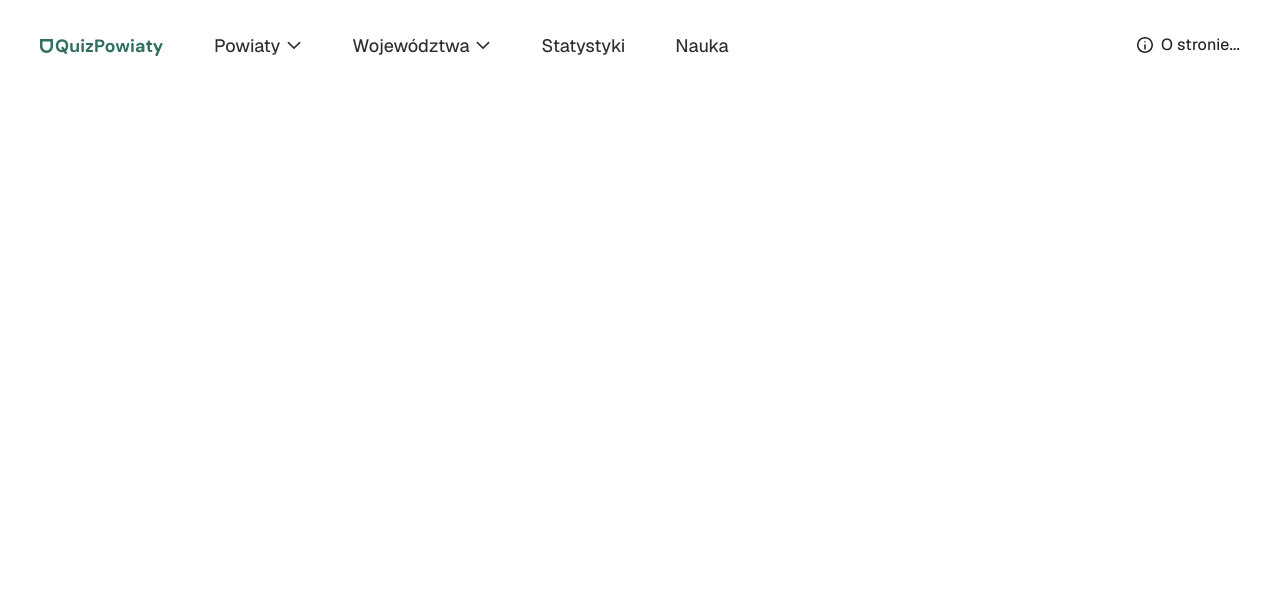
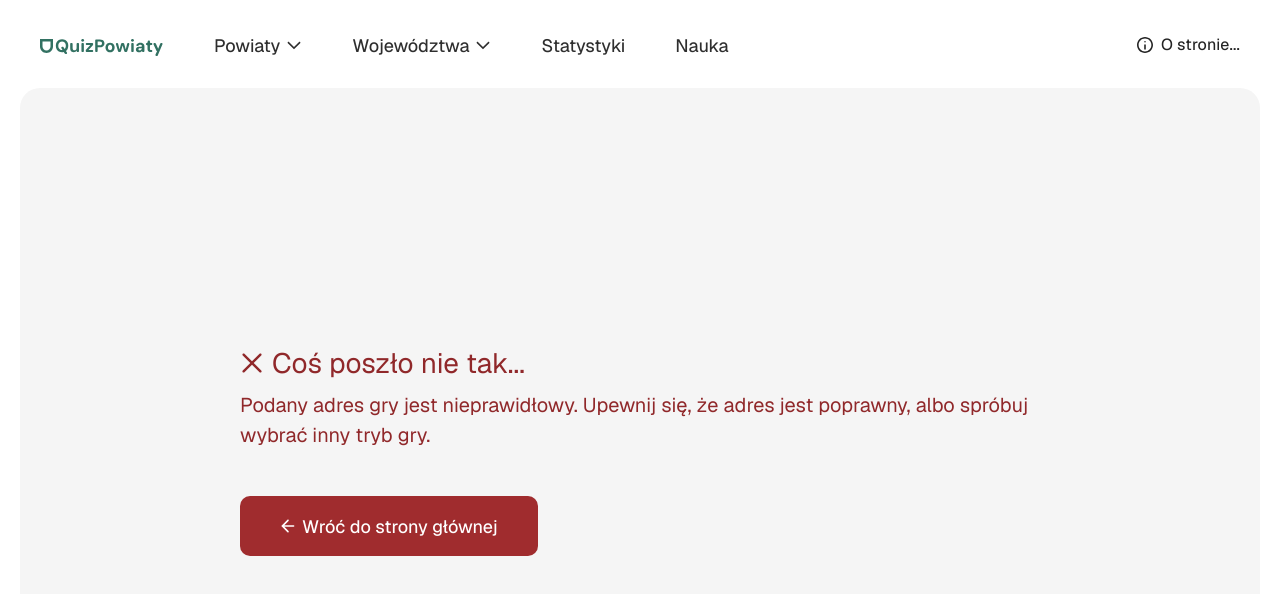
Before and after one commit to bmorawiec/quiz-powiaty, a React (Vite) app: page /graj in a window 1280 px wide. Shown: the top 594 px of the page. Built offline with nearby package versions, Linux system fonts and the light colour scheme.

Commit message:
feat(src/game): validate options in Game component +err screen

```diff
--- a/src/game/Game.tsx
+++ b/src/game/Game.tsx
@@ -1,14 +1,28 @@
 import { lazy } from "react";
-import type { GameProps } from "./common";
+import { useSearchParams } from "react-router";
+import { decodeGameURL, validateGameOptions } from "src/gameOptions";
+import { GameError } from "./common/ui/GameError";
 
 const ChoiceGame = lazy(() => import("./choice"));
 const PromptGame = lazy(() => import("./prompt"));
 
-export function Game({ options }: GameProps) {
-    if (options.gameType === "choiceGame") {
-        return <ChoiceGame options={options}/>
-    } else if (options.gameType === "promptGame") {
-        return <PromptGame options={options}/>
+export function Game() {
+    const [searchParams] = useSearchParams();
+    const options = decodeGameURL(searchParams);
+
+    if (options && validateGameOptions(options)) {
+        if (options.gameType === "choiceGame") {
+            return <ChoiceGame options={options}/>
+        } else if (options.gameType === "promptGame") {
+            return <PromptGame options={options}/>
+        }
+        return null;
+    } else {
+        return (
+            <GameError
+                details="Podany adres gry jest nieprawidłowy. Upewnij się, że adres jest poprawny,
+                    albo spróbuj wybrać inny tryb gry."
+            />
+        );
     }
-    return null;
 }
--- /dev/null
+++ b/src/game/common/ui/GameError.tsx
@@ -0,0 +1,34 @@
+import { CloseIcon, LargeLink, SmallArrowLeftIcon } from "src/ui";
+
+export interface GameErrorProps {
+    details: string;
+}
+
+export function GameError({ details }: GameErrorProps) {
+    return (
+        <div className="flex-1 flex gap-[16px] sm:px-[20px] lg:px-[100px] sm:pb-[38px] min-h-[600px]">
+            <div className="size-full bg-gray-5 dark:bg-gray-95 sm:rounded-[20px] flex items-center justify-center
+                px-[40px]">
+                <div className="w-full max-w-[800px] flex flex-col gap-[6px] text-red-70 dark:text-red-40 pt-[48px]">
+                    <div className="flex items-center gap-[8px]">
+                        <CloseIcon className="size-[24px]"/>
+                        <h2 className="text-[28px]">
+                            Coś poszło nie tak...
+                        </h2>
+                    </div>
+                    <p className="text-[20px]">
+                        {details}
+                    </p>
+
+                    <LargeLink
+                        to="/"
+                        error
+                        text="Wróć do strony głównej"
+                        icon={SmallArrowLeftIcon}
+                        className="mt-[40px] self-start"
+                    />
+                </div>
+            </div>
+        </div>
+    );
+}
--- a/src/pages/game/GamePage.tsx
+++ b/src/pages/game/GamePage.tsx
@@ -1,12 +1,5 @@
-import { useSearchParams } from "react-router";
 import { Game } from "src/game";
-import { decodeGameURL } from "src/gameOptions";
 
 export function GamePage() {
-    const [searchParams] = useSearchParams();
-    const options = decodeGameURL(searchParams);
-
-    return options && (
-        <Game options={options}/>
-    );
+    return <Game/>;
 }
--- a/src/ui/LargeButton.tsx
+++ b/src/ui/LargeButton.tsx
@@ -2,7 +2,9 @@ import clsx from "clsx";
 import type { ComponentType } from "react";
 
 export interface LargeButton {
+    short?: boolean;
     primary?: boolean;
+    error?: boolean;
     text: string;
     icon?: ComponentType;
     iconRight?: ComponentType;
@@ -10,14 +12,27 @@ export interface LargeButton {
     onClick?: () => void;
 }
 
-export function LargeButton({ primary, text, icon: Icon, iconRight: IconRight, className, onClick }: LargeButton) {
+export function LargeButton({
+    short,
+    primary,
+    error,
+    text,
+    icon: Icon,
+    iconRight: IconRight,
+    className,
+    onClick,
+}: LargeButton) {
     return (
         <button
             className={clsx("flex items-center justify-center gap-[6px] h-[60px] rounded-[10px]",
-                "cursor-pointer text-[18px] transition-colors duration-100 focus-ring",
-                (primary)
-                    ? "font-[450] bg-teal-70 hover:bg-teal-65 text-white dark:bg-teal-80 hover:dark:bg-teal-85"
-                    : "bg-gray-10 hover:bg-gray-15 text-black-100 dark:bg-gray-90 dark:hover:bg-gray-95",
+                "cursor-pointer text-[18px] transition-colors duration-100 focus-ring px-[40px]",
+                (short) ? "h-[50px]" : "h-[60px]",
+                (error)
+                    ? "font-[450] bg-red-65 hover:bg-red-75 text-white dark:bg-red-70 dark:text-gray-5 " +
+                        "dark:hover:bg-red-75"
+                    : (primary)
+                        ? "font-[450] bg-teal-70 hover:bg-teal-65 text-white dark:bg-teal-80 hover:dark:bg-teal-85"
+                        : "bg-gray-10 hover:bg-gray-15 text-black-100 dark:bg-gray-90 dark:hover:bg-gray-95",
                 className)}
             onClick={onClick}
         >
--- a/src/ui/LargeLink.tsx
+++ b/src/ui/LargeLink.tsx
@@ -6,21 +6,34 @@ export interface LargeLinkProps {
     to: string;
     short?: boolean;
     primary?: boolean;
+    error?: boolean;
     text: string;
     icon?: ComponentType;
     iconRight?: ComponentType;
     className?: string;
 }
 
-export function LargeLink({ to, short, primary, text, icon: Icon, iconRight: IconRight, className }: LargeLinkProps) {
+export function LargeLink({
+    to,
+    short,
+    primary,
+    error,
+    text,
+    icon: Icon,
+    iconRight: IconRight,
+    className,
+}: LargeLinkProps) {
     return (
         <NavLink
             className={clsx("flex items-center justify-center gap-[6px] rounded-[10px]",
-                "text-[18px] transition-colors duration-100 focus-ring",
+                "text-[18px] transition-colors duration-100 focus-ring px-[40px]",
                 (short) ? "h-[50px]" : "h-[60px]",
-                (primary)
-                    ? "font-[450] bg-teal-70 hover:bg-teal-65 text-white dark:bg-teal-80 hover:dark:bg-teal-85"
-                    : "bg-gray-10 hover:bg-gray-15 text-black-100 dark:bg-gray-90 dark:hover:bg-gray-95",
+                (error)
+                    ? "font-[450] bg-red-65 hover:bg-red-75 text-white dark:bg-red-70 dark:text-gray-5 " +
+                        "dark:hover:bg-red-75"
+                    : (primary)
+                        ? "font-[450] bg-teal-70 hover:bg-teal-65 text-white dark:bg-teal-80 hover:dark:bg-teal-85"
+                        : "bg-gray-10 hover:bg-gray-15 text-black-100 dark:bg-gray-90 dark:hover:bg-gray-95",
                 className)}
             to={to}
         >
--- /dev/null
+++ b/src/ui/icons/SmallArrowLeftIcon.tsx
@@ -0,0 +1,9 @@
+import type { IconProps } from "./props";
+
+export function SmallArrowLeftIcon({ className }: IconProps) {
+    return (
+        <svg width="16" height="16" viewBox="0 0 16 16" fill="currentColor" xmlns="http://www.w3.org/2000/svg" className={className}>
+            <path d="M7.43457 1.83502C7.74699 1.5226 8.25301 1.5226 8.56543 1.83502C8.87764 2.14746 8.87778 2.65353 8.56543 2.96588L4.33203 7.20026H13.5996C14.0414 7.20026 14.3994 7.55823 14.3994 8.00006C14.3994 8.44186 14.0414 8.79987 13.5996 8.79987H4.33203L8.56543 13.0352C8.87754 13.3477 8.87775 13.8538 8.56543 14.1661C8.25309 14.4781 7.74691 14.4781 7.43457 14.1661L1.26855 8.00006L7.43457 1.83502Z"/>
+        </svg>
+    );
+}
--- a/src/ui/icons/index.ts
+++ b/src/ui/icons/index.ts
@@ -19,6 +19,7 @@ export * from "./PlayIcon";
 export * from "./props";
 export * from "./RestartIcon";
 export * from "./SendIcon";
+export * from "./SmallArrowLeftIcon";
 export * from "./SmallArrowRightIcon";
 export * from "./TargetIcon";
 export * from "./WarningIcon";
```
